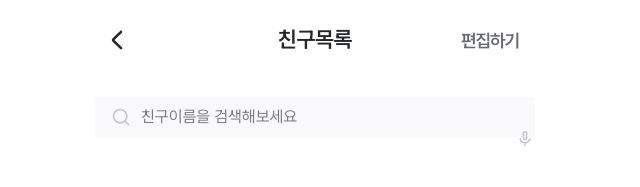
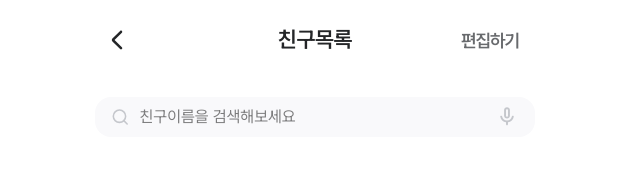
Before and after one commit to IT-Cotato/12th-SimTok-FE, a Next.js app: page /friends in a window 1280 px wide. Shown: the top 187 px of the page, without its empty margins (325-965 px from the left). Built offline with nearby package versions, Linux system fonts and the light colour scheme.

Commit message:
design: 서치필드 마이크 아이콘 위치 수정 및 placeholder부분 디자인 수정

```diff
--- a/src/components/home/SearchField.tsx
+++ b/src/components/home/SearchField.tsx
@@ -3,12 +3,16 @@ import SearchIcon from "@/assets/search.svg";
 
 export const SearchField = () => {
   return (
-    <div className="bg-neutral-11 relative w-full px-4 py-2">
-      <div className="flex items-center gap-[10px]">
+    <div className="bg-neutral-11 relative flex w-full items-center rounded-2xl px-4 py-2">
+      <div className="flex flex-1 items-center gap-[10px] pr-8">
         <SearchIcon className="text-neutral-07 h-5 w-5" />
-        <input type="text" placeholder="친구이름을 검색해보세요"></input>
+        <input
+          type="text"
+          placeholder="친구이름을 검색해보세요"
+          className="w-full focus:outline-none"
+        ></input>
       </div>
-      <MicIcon className="text-neutral-07 absolute right-0 h-5 w-5" />
+      <MicIcon className="text-neutral-07 absolute top-1/2 right-4 h-6 w-6 -translate-y-1/2" />
     </div>
   );
 };
```
